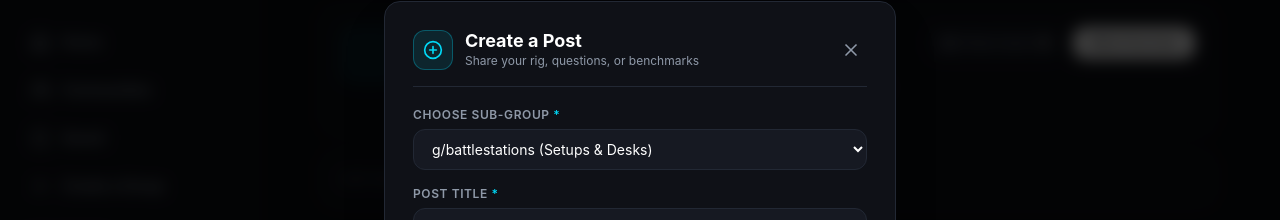
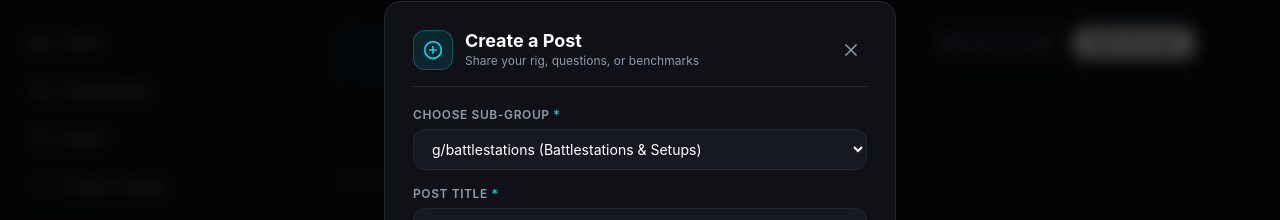
Before and after one commit to rohan9932/ThermalPaste-frontend, a React (Vite) app: page /communities/1 in a window 1280 px wide. Both pictures are taken after typing "Sample" into the empty fields and a click on the button "CREATE". Shown: the part 75-295 px from the top of the page. Built offline with nearby package versions, Linux system fonts and the light colour scheme.

Commit message:
[UPDATE] CreatePostForm to derive target communities from SUB_GROUPS

```diff
--- a/src/components/CreatePostForm.jsx
+++ b/src/components/CreatePostForm.jsx
@@ -1,15 +1,12 @@
 import { useState, useEffect } from "react";
 import { useNavigate } from "react-router";
-import { X, PlusCircle, Image, FileText, LayoutGrid, Sparkles } from "lucide-react";
+import { X, PlusCircle, Sparkles } from "lucide-react";
+import { SUB_GROUPS } from "../data/mockData";
 
-const COMMUNITY_OPTIONS = [
-  { id: "g/battlestations", name: "g/battlestations (Setups & Desks)" },
-  { id: "g/pcbuilders", name: "g/pcbuilders (Builds & Advice)" },
-  { id: "g/watercooling", name: "g/watercooling (Custom Loops)" },
-  { id: "g/overclocking", name: "g/overclocking (Tuning & Benchmarks)" },
-  { id: "g/gpuhype", name: "g/gpuhype (Graphics Cards & News)" },
-  { id: "g/techdeals", name: "g/techdeals (Discounts & Sales)" },
-];
+const COMMUNITY_OPTIONS = SUB_GROUPS.map((g) => ({
+  id: g.name,
+  name: `${g.name} (${g.topic})`,
+}));
 
 export function CreatePostForm({
   isOpen,
@@ -119,7 +116,11 @@ export function CreatePostForm({
                 className="w-full bg-[#161922] text-sm text-white px-3.5 py-2.5 rounded-xl border border-[#222834] focus:border-[#00D8F6] focus:outline-none transition-all cursor-pointer"
               >
                 {COMMUNITY_OPTIONS.map((opt) => (
-                  <option key={opt.id} value={opt.id} className="bg-[#0F1117] text-white">
+                  <option
+                    key={opt.id}
+                    value={opt.id}
+                    className="bg-[#0F1117] text-white"
+                  >
                     {opt.name}
                   </option>
                 ))}
@@ -160,7 +161,8 @@ export function CreatePostForm({
           {/* Section Header / Snippet (Optional) */}
           <div>
             <label className="block text-xs font-semibold uppercase tracking-wider text-[#8F99A8] mb-1.5">
-              Specs Snippet / Sub-header <span className="text-gray-500 font-normal">(Optional)</span>
+              Specs Snippet / Sub-header{" "}
+              <span className="text-gray-500 font-normal">(Optional)</span>
             </label>
             <input
               type="text"
@@ -174,7 +176,8 @@ export function CreatePostForm({
           {/* Image URL (Optional) */}
           <div>
             <label className="block text-xs font-semibold uppercase tracking-wider text-[#8F99A8] mb-1.5">
-              Image URL <span className="text-gray-500 font-normal">(Optional)</span>
+              Image URL{" "}
+              <span className="text-gray-500 font-normal">(Optional)</span>
             </label>
             <input
               type="url"
```
Also changed, not shown: 1 other file (tests, documents, lock files or other folders).
